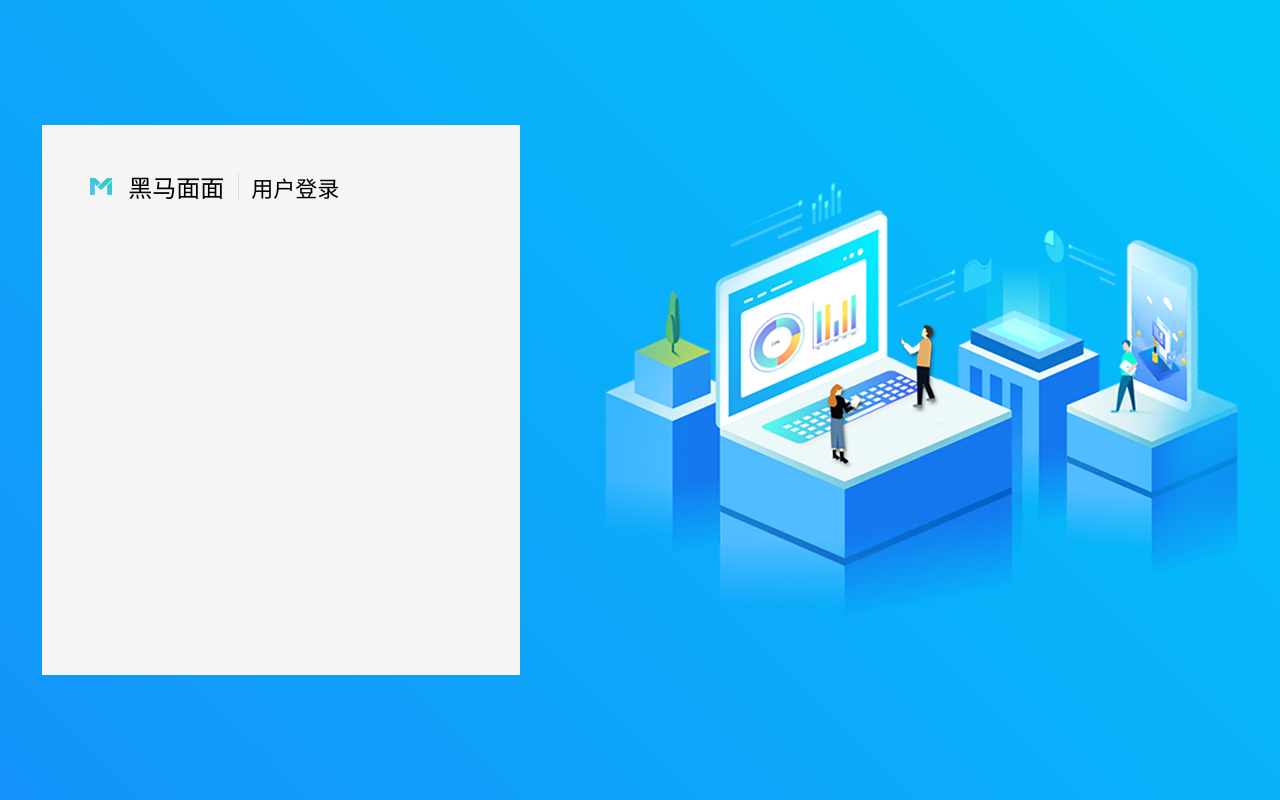
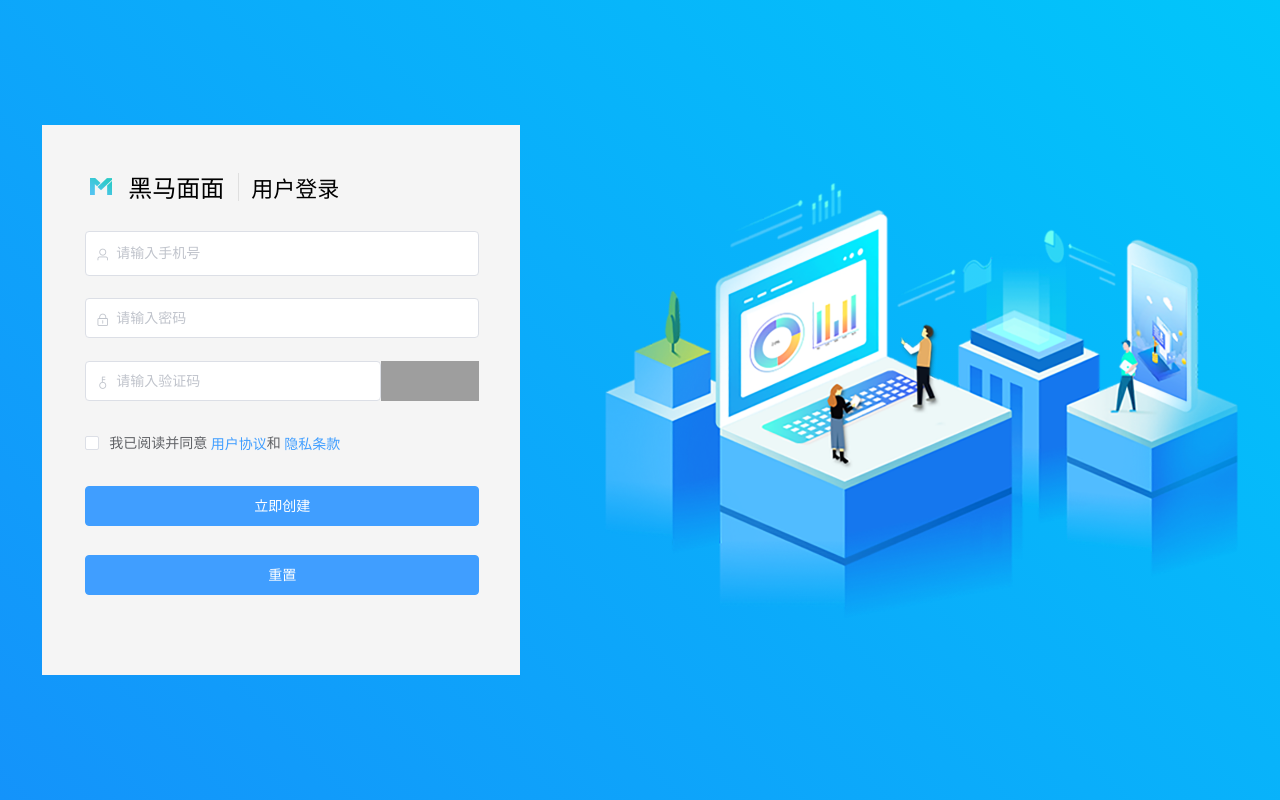
Before and after one commit to manmanyu007/heimamm45qi, a Vue app: page /#/login in a window 1280 px wide. Built offline with nearby package versions, Linux system fonts and the light colour scheme.

Commit message:
登录框静态布局完成

```diff
--- a/package.json
+++ b/package.json
@@ -8,6 +8,7 @@
     "lint": "vue-cli-service lint"
   },
   "dependencies": {
+    "axios": "^0.19.0",
     "core-js": "^3.4.4",
     "element-ui": "^2.13.0",
     "vue": "^2.6.10",
--- a/src/main.js
+++ b/src/main.js
@@ -7,6 +7,8 @@ import ElementUI from 'element-ui';
 import 'element-ui/lib/theme-chalk/index.css';
 // 导入初始化样式
 import "./style/base.css"
+// 开发环境测试基地址
+window.console.log(process.env.VUE_APP_BASEURL)
 // 注入饿了么ui
 Vue.use(ElementUI);
 Vue.config.productionTip = false
--- a/src/views/login/login.vue
+++ b/src/views/login/login.vue
@@ -9,13 +9,119 @@
         <div class="line"></div>
         <div class="sub-title">用户登录</div>
       </div>
+      <!-- 左侧盒子中的表单 -->
+      <el-form
+        :model="ruleForm"
+        :rules="rules"
+        ref="ruleForm"
+        label-width="43px"
+        class="demo-ruleForm login-form"
+      >
+      <!-- 手机号 -->
+        <el-form-item prop="phone">
+          <el-input class="high-input" prefix-icon="el-icon-user" placeholder="请输入手机号" v-model="ruleForm.phone"
+          ></el-input>
+        </el-form-item>
+        <!-- 密码 -->
+        <el-form-item prop="password">
+          <el-input  show-password prefix-icon="el-icon-lock" placeholder="请输入密码" v-model="ruleForm.password"></el-input>
+        </el-form-item>
+        <!--验证码  -->
+        <el-form-item prop="code">
+          <el-row>
+            <el-col :span="18">
+              <el-input prefix-icon="el-icon-key"  placeholder="请输入验证码" v-model="ruleForm.code"></el-input>
+            </el-col>
+            <el-col :span="6" class="code-col">
+              <img @click="changeCode" :src="codeUrl" alt />
+            </el-col>
+          </el-row>
+        </el-form-item>
+        <!-- 协议 -->
+        <el-form-item>
+          <el-checkbox v-model="ruleForm.checked">
+            我已阅读并同意
+            <el-link type="primary">用户协议</el-link>和
+            <el-link type="primary">隐私条款</el-link>
+          </el-checkbox>
+        </el-form-item>
+        <el-form-item>
+          <el-button class="login-btn" type="primary" @click="submitForm('ruleForm')">立即创建</el-button>
+          <el-button class="login-btn reset-btn" type="primary" @click="resetForm('ruleForm')">重置</el-button>
+        </el-form-item>
+      </el-form>
     </div>
     <!-- 右边的图片 -->
     <img class="bg" src="../../assets/img/login_banner_ele.png" alt />
   </div>
 </template>
 <script>
-export default {};
+// 验证手机号方法
+var validatePass = (rule, value, callback) => {
+  if (value === "") {
+    callback(new Error("手机号为空"));
+  } else {
+    // 正则
+    const reg = /^(0|86|17951)?(13[0-9]|15[012356789]|166|17[3678]|18[0-9]|14[57])[0-9]{8}$/;
+    // 判断
+    if (reg.test(value) == true) {
+      callback();
+    } else {
+      callback(new Error("手机号输入不正确"));
+    }
+  }
+};
+export default {
+  data() {
+    return {
+      codeUrl: process.env.VUE_APP_BASEURL + "/captcha?type=login",
+      ruleForm: {
+        phone: "",
+        password: "",
+        code: "",
+      checked:false
+      },
+      rules: {
+        phone: [{ validator: validatePass, trigger: "blur" }],
+        password: [
+          { required: true, message: "请输入密码", trigger: "blur" },
+          {
+            min: 6,
+            max: 18,
+            message: "长度在 6 到 18 个字符",
+            trigger: "change"
+          }
+        ],
+        code: [
+          { required: true, message: "请输入验证码", trigger: "blur" },
+          { min: 4, max: 4, message: "长度在必须在4位数", trigger: "blur" }
+        ]
+      }
+    };
+  },
+  methods: {
+    submitForm(formName) {
+        if (this.ruleForm.checked==false) {
+            this.$message.warning("请勾选用户协议");
+            return;
+        }
+      this.$refs[formName].validate(valid => {
+        if (valid) {
+          this.$message.success("验证成功");
+        } else {
+          this.$message.success("验证失败");
+          return false;
+        }
+      });
+    },
+    resetForm(formName) {
+      this.$refs[formName].resetFields();
+    },
+    changeCode(){
+     this.codeUrl=process.env.VUE_APP_BASEURL + "/captcha?type=login&"+Date.now()
+    }
+  }
+};
 </script>
 
 <style lang="less">
@@ -60,6 +166,32 @@ export default {};
         font-weight: 400;
       }
     }
+    // 整个表单
+    .login-form {
+      padding-right: 41px;
+      margin-top: 27px;
+      // 验证码
+      .code-col {
+        height: 40px;
+        img {
+          width: 100%;
+          height: 100%;
+        }
+      }
+      // 文本框高度
+      .high-input > input {
+        height: 45px;
+        line-height: 45px;
+      }
+      .reset-btn {
+        margin-top: 28px;
+      }
+      // 按钮撑满整行
+      .login-btn {
+        width: 100%;
+        margin-left: 0;
+      }
+    }
   }
 }
 </style>
```
Also changed, not shown: 2 other files (tests, documents, lock files or other folders).
